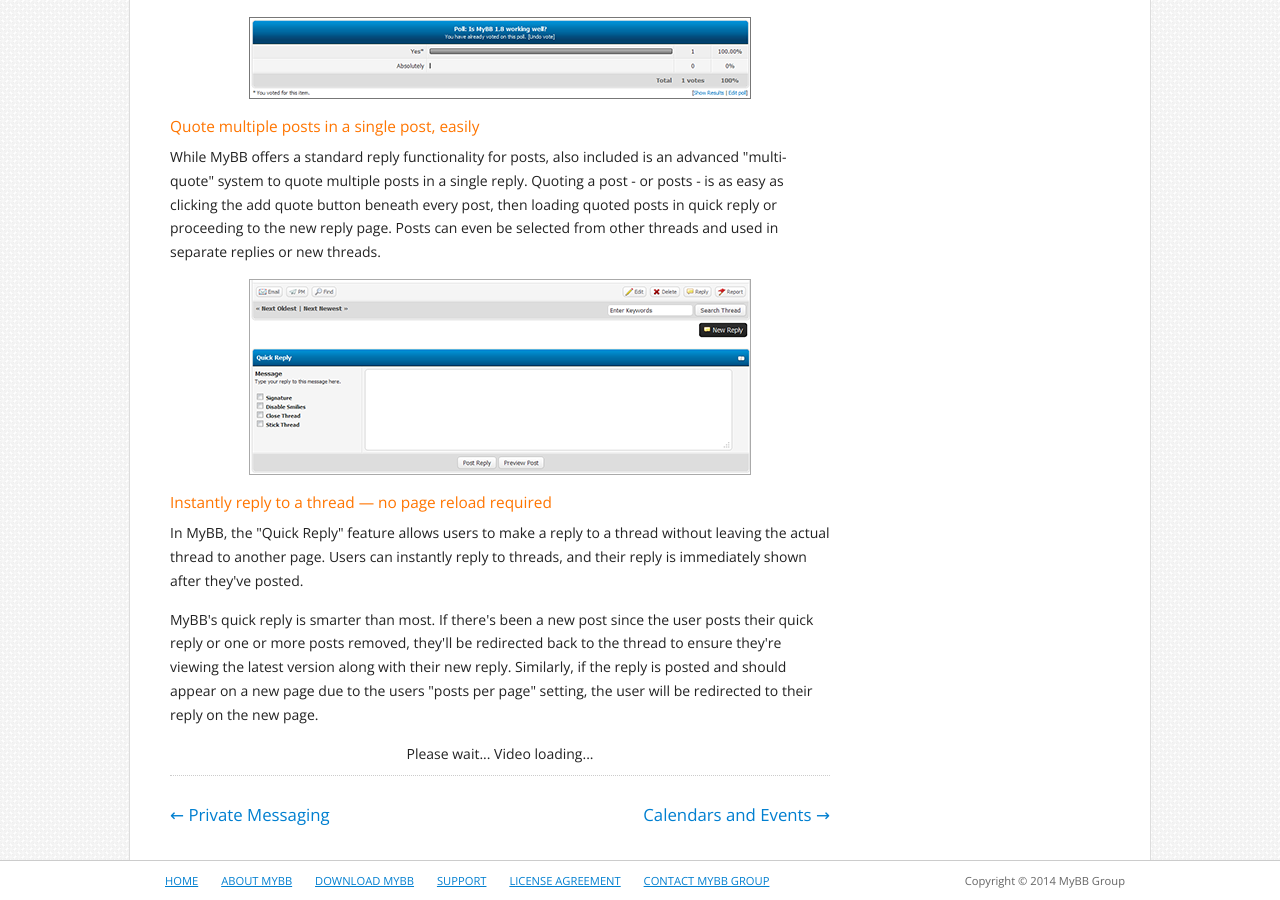
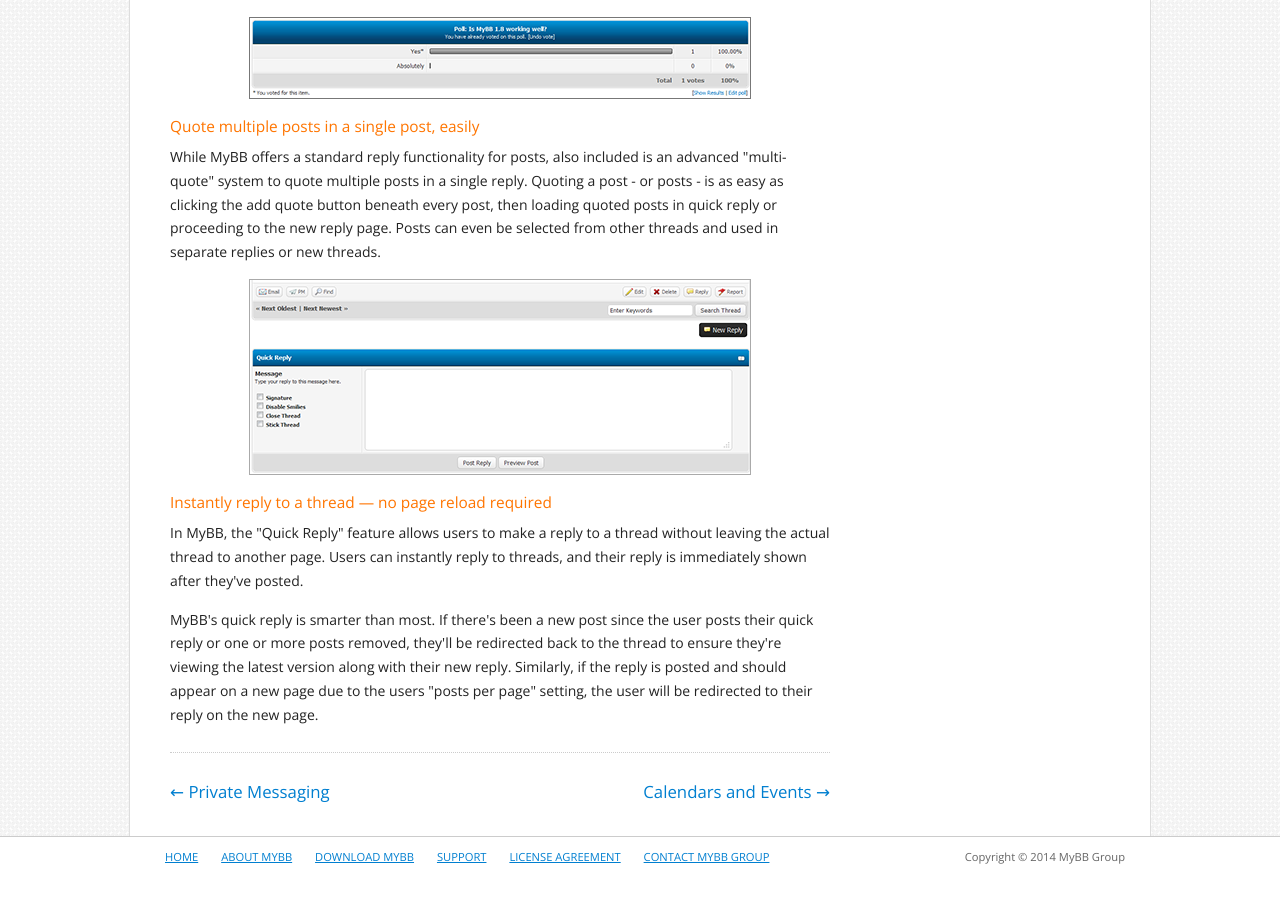
Before and after one commit to mybb/mybb.com, a Jekyll site: the page built from features/07-threads-posts-and-polls.html, in a window 1280 px wide and 900 px high, scrolled down 1478 px. Built offline with Jekyll 4.4.1, drawn with Linux system fonts in a browser that asks for light colours; nearby versions of some CDN libraries; Markdown is read by kramdown in place of the engine named in the settings; after the commit the page ends 2354 px from its top, so only the background shows below that.

Commit message:
Hiding "replace me" screenshot & video for now

```diff
--- a/features/03-administration.html
+++ b/features/03-administration.html
@@ -54,7 +54,7 @@
 <p>
 	With MyBB you can see a listing of the most popular <a href="{{ site.baseurl }}/features/plugin-system/">plugins</a> and <a href="{{ site.baseurl }}/features/themes/">themes</a> directly in your Admin CP. From there, you can also search for plugins and themes or browse the entire selection available on <a href="http://community.mybb.com/mods.php">MyBB Mods</a>.</p>
 
-<p class="tourScreenshot"><a href="{{ site.baseurl }}/assets/images/tour/admin/browse-themes.png" class="fancybox" title="There are hundreds of free themes for you to use on your forum &mdash; or design your own!"><img alt="MyBB Admin Control Panel (Browse Themes)" src="{{ site.baseurl }}/assets/images/tour/admin/browse-themes.png" width="500" height="300" /></a></p>
+<!--<p class="tourScreenshot"><a href="{{ site.baseurl }}/assets/images/tour/admin/browse-themes.png" class="fancybox" title="There are hundreds of free themes for you to use on your forum &mdash; or design your own!"><img alt="MyBB Admin Control Panel (Browse Themes)" src="{{ site.baseurl }}/assets/images/tour/admin/browse-themes.png" width="500" height="300" /></a></p>-->
 
 <!--<h2>Completely customizable via skins</h2>
 <p>
--- a/features/07-threads-posts-and-polls.html
+++ b/features/07-threads-posts-and-polls.html
@@ -39,7 +39,7 @@
 <p>
 	In MyBB, the "Quick Reply" feature allows users to make a reply to a thread without leaving the actual thread to another page. Users can instantly reply to threads, and their reply is immediately shown after they've posted.</p>
 <p>
-	MyBB's quick reply is smarter than most. If there's been a new post since the user posts their quick reply or one or more posts removed, they'll be redirected back to the thread to ensure they're viewing the latest version along with their new reply. Similarly, if the reply is posted and should appear on a new page due to the users "posts per page" setting, the user will be redirected to their reply on the new page. <script type="text/javascript" src="http://mybb.com/assets/embed/swfobject.js"></script></p>
+	MyBB's quick reply is smarter than most. If there's been a new post since the user posts their quick reply or one or more posts removed, they'll be redirected back to the thread to ensure they're viewing the latest version along with their new reply. Similarly, if the reply is posted and should appear on a new page due to the users "posts per page" setting, the user will be redirected to their reply on the new page. <!--<script type="text/javascript" src="http://mybb.com/assets/embed/swfobject.js"></script></p>
 <div id="player" style="text-align: center;">
 	Please wait... Video loading...</div>
 <script type="text/javascript">
@@ -48,4 +48,4 @@
 so.addParam('allowfullscreen','true');
 so.addParam('flashvars','&duration=34&file=http://mybb.com/assets/videos/quickreply.flv&autostart=false&quality=false&stretching=exactfit');
 so.write('player');
-</script>
+</script>-->
```
